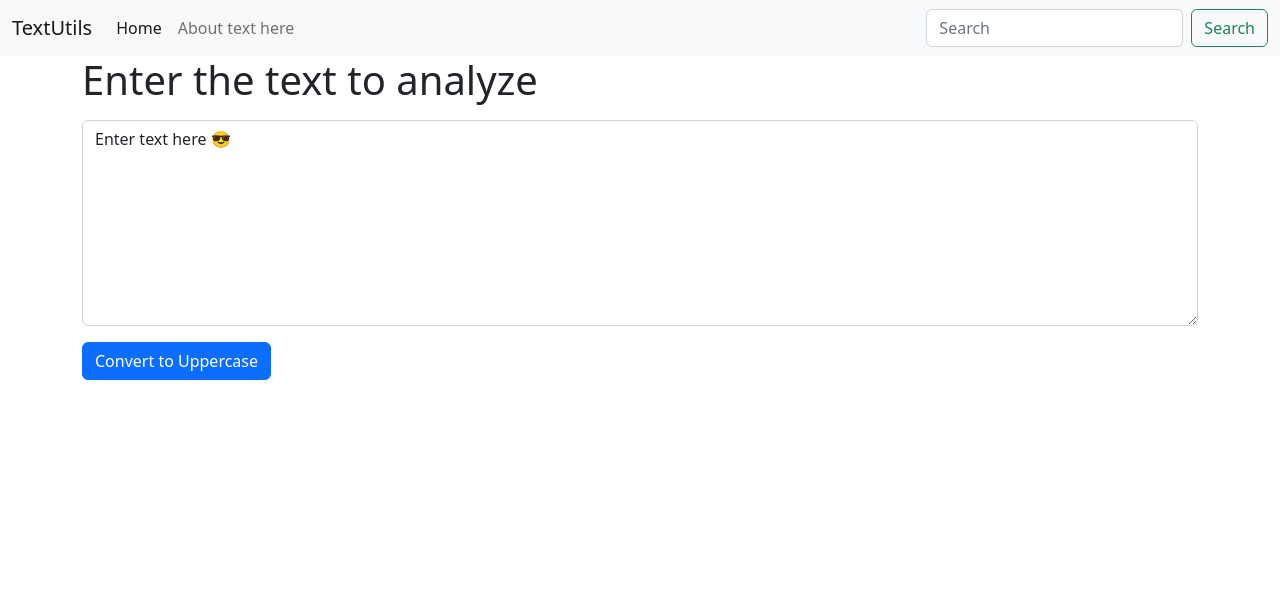
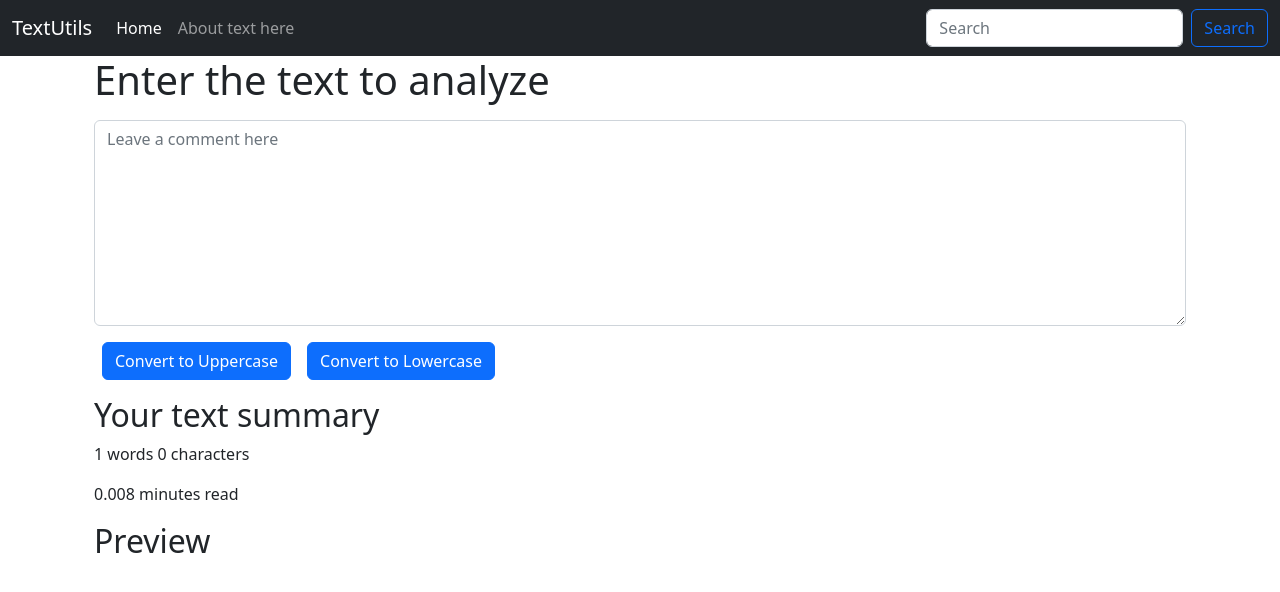
Before and after one commit to Shreyash-Mulate/TextUtils, a React (Create React App) app: page / in a window 1280 px wide. Shown: the top 592 px of the page. Built offline with nearby package versions, Linux system fonts and the light colour scheme.

Commit message:
added some features

```diff
--- a/src/Components/Navbar.js
+++ b/src/Components/Navbar.js
@@ -3,7 +3,7 @@
 
 export default function Navbar(props) {
   return (
-    <nav className="navbar navbar-expand-lg bg-light">
+    <nav className="navbar navbar-expand-lg bg-dark navbar-dark">
     <div className="container-fluid">
       <a className="navbar-brand" href="/">{props.title}</a>
       <button className="navbar-toggler" type="button" data-bs-toggle="collapse" data-bs-target="#navbarSupportedContent" aria-controls="navbarSupportedContent" aria-expanded="false" aria-label="Toggle navigation">
@@ -20,7 +20,7 @@
         </ul>
         <form className="d-flex" role="search">
           <input className="form-control me-2" type="search" placeholder="Search" aria-label="Search"/>
-          <button className="btn btn-outline-success" type="submit">Search</button>
+          <button className="btn btn-outline-primary" type="submit">Search</button>
         </form>
       </div>
     </div>
--- a/src/Components/TextForm.js
+++ b/src/Components/TextForm.js
@@ -1,4 +1,4 @@
-import React, {useState} from 'react'
+import React, { useState } from 'react'
 
 export default function TextForm(props) {
     const handleUpClick = () => {
@@ -6,20 +6,35 @@
         let upper = text.toUpperCase();
         setText(upper);
     }
-    const handleOnChange = (event) =>{
+    const handleLowClick = () =>{
+        let lower = text.toLowerCase();
+        setText(lower);
+    }
+    const handleOnChange = (event) => {
         // console.log("Handle on change");
         setText(event.target.value);
     }
-    const [text, setText] = useState('Enter text here 😎');
+    const [text, setText] = useState('');
     // text = 'asdfa'; // wrong way to change the state
     // setText("New Text");  // correct way to change the text
     return (
-        <div>
+        <>
+        <div className="container">
             <h1>{props.heading}</h1>
             <div className='my-3'>
                 <textarea className="form-control" value={text} onChange={handleOnChange} placeholder="Leave a comment here" id="myBox" rows="8" ></textarea>
             </div>
-            <button className="btn btn-primary" onClick={handleUpClick} >Convert to Uppercase</button>
+            <button className="btn btn-primary mx-2" onClick={handleUpClick} >Convert to Uppercase</button>
+            <button className="btn btn-primary mx-2" onClick={handleLowClick} >Convert to Lowercase</button>
         </div>
+        <div className="container my-3">
+            <h2>Your text summary</h2>
+            <p>{text.split(" ").length} words {text.length} characters</p>
+            <p>{0.008 * text.split(" ").length} minutes read</p>
+            <h2>Preview</h2>
+            <p>{text}</p>
+        </div>
+        </>
+
     )
 }
```
